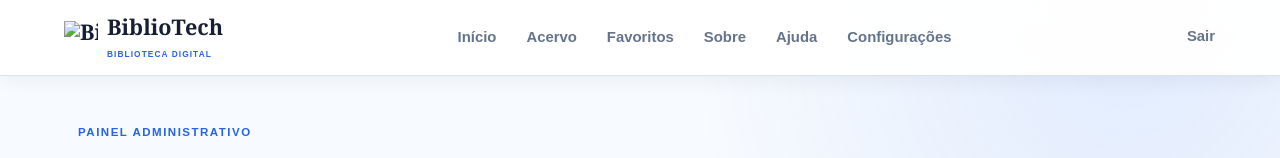
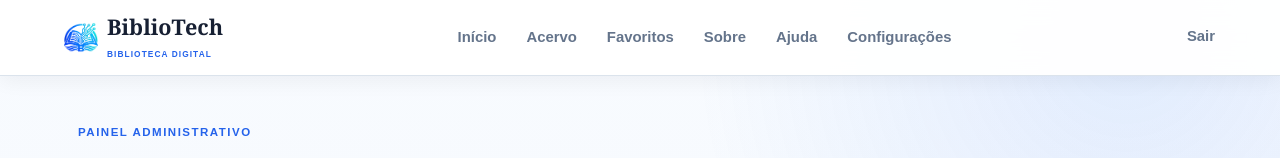
Before and after one commit to Bibliotech-devs/BIBLIOTECH, a plain HTML site: page admi-usuarios.html in a window 1280 px wide. Shown: the top 158 px of the page. Drawn offline with Linux system fonts and the light colour scheme.

Commit message:
Update admi-usuarios.html

```diff
--- a/admi-usuarios.html
+++ b/admi-usuarios.html
@@ -44,7 +44,7 @@
         >
 
             <img
-                src="../site/img/logo_HD.png"
+                src="img/logo_HD.png"
                 alt="BiblioTech"
             >
 
```
